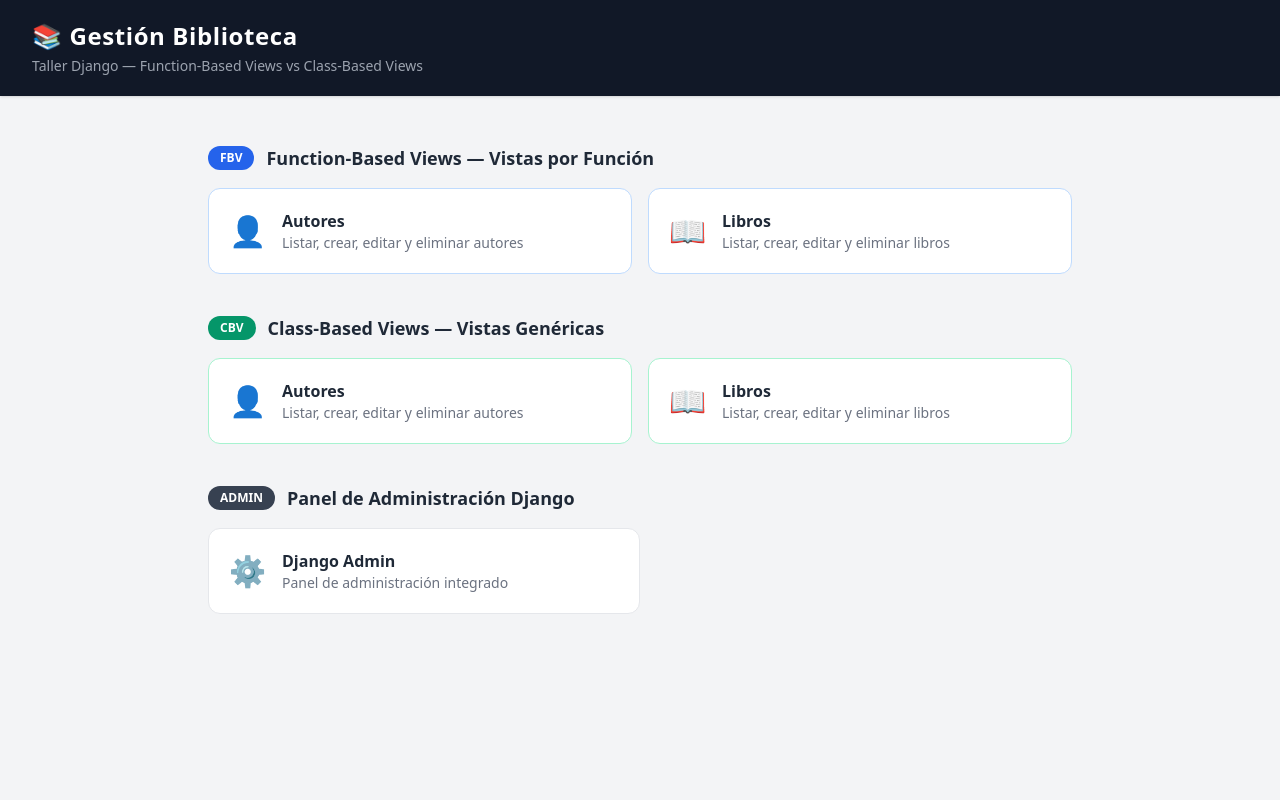
After one commit to fernandorosero91/tallerDjango2, a Django app: page / in a window 1280 px wide. The commit adds this page. Run offline with Django 5.2, Linux system fonts and the light colour scheme; some libraries are stand-ins or nearby versions.

Commit message:
creacion template home

```diff
--- a/proyecto/gestion/templates/gestion/cbv/base.html
+++ b/proyecto/gestion/templates/gestion/cbv/base.html
@@ -10,6 +10,7 @@
 
   <nav class="bg-emerald-700 text-white px-6 py-3 flex gap-6 items-center shadow">
     <span class="font-bold text-lg tracking-wide">📗 Gestión CBV</span>
+    <a href="/" class="hover:underline text-sm">Inicio</a>
     <a href="/cbv/autores/" class="hover:underline text-sm">Autores</a>
     <a href="/cbv/libros/" class="hover:underline text-sm">Libros</a>
     <span class="ml-auto text-xs opacity-60">Class-Based Views</span>
--- a/proyecto/gestion/templates/gestion/fbv/base.html
+++ b/proyecto/gestion/templates/gestion/fbv/base.html
@@ -10,6 +10,7 @@
 
   <nav class="bg-blue-700 text-white px-6 py-3 flex gap-6 items-center shadow">
     <span class="font-bold text-lg tracking-wide">📘 Gestión FBV</span>
+    <a href="/" class="hover:underline text-sm">Inicio</a>
     <a href="/autores/" class="hover:underline text-sm">Autores</a>
     <a href="/libros/" class="hover:underline text-sm">Libros</a>
     <span class="ml-auto text-xs opacity-60">Function-Based Views</span>
--- /dev/null
+++ b/proyecto/gestion/templates/gestion/home.html
@@ -0,0 +1,89 @@
+<!DOCTYPE html>
+<html lang="es">
+<head>
+  <meta charset="UTF-8">
+  <meta name="viewport" content="width=device-width, initial-scale=1.0">
+  <title>Inicio — Gestión Biblioteca</title>
+  <script src="https://cdn.tailwindcss.com"></script>
+</head>
+<body class="bg-gray-100 min-h-screen font-sans">
+
+  <header class="bg-gray-900 text-white px-8 py-5 shadow">
+    <h1 class="text-2xl font-bold tracking-wide">📚 Gestión Biblioteca</h1>
+    <p class="text-gray-400 text-sm mt-1">Taller Django — Function-Based Views vs Class-Based Views</p>
+  </header>
+
+  <main class="max-w-4xl mx-auto mt-12 px-4">
+
+    <!-- FBV -->
+    <section class="mb-10">
+      <div class="flex items-center gap-3 mb-4">
+        <span class="bg-blue-600 text-white text-xs font-bold px-3 py-1 rounded-full">FBV</span>
+        <h2 class="text-lg font-semibold text-gray-800">Function-Based Views — Vistas por Función</h2>
+      </div>
+      <div class="grid grid-cols-1 sm:grid-cols-2 gap-4">
+        <a href="/autores/"
+           class="bg-white border border-blue-200 hover:border-blue-500 hover:shadow-md rounded-xl p-5 flex items-center gap-4 transition">
+          <span class="text-3xl">👤</span>
+          <div>
+            <p class="font-semibold text-gray-800">Autores</p>
+            <p class="text-sm text-gray-500">Listar, crear, editar y eliminar autores</p>
+          </div>
+        </a>
+        <a href="/libros/"
+           class="bg-white border border-blue-200 hover:border-blue-500 hover:shadow-md rounded-xl p-5 flex items-center gap-4 transition">
+          <span class="text-3xl">📖</span>
+          <div>
+            <p class="font-semibold text-gray-800">Libros</p>
+            <p class="text-sm text-gray-500">Listar, crear, editar y eliminar libros</p>
+          </div>
+        </a>
+      </div>
+    </section>
+
+    <!-- CBV -->
+    <section class="mb-10">
+      <div class="flex items-center gap-3 mb-4">
+        <span class="bg-emerald-600 text-white text-xs font-bold px-3 py-1 rounded-full">CBV</span>
+        <h2 class="text-lg font-semibold text-gray-800">Class-Based Views — Vistas Genéricas</h2>
+      </div>
+      <div class="grid grid-cols-1 sm:grid-cols-2 gap-4">
+        <a href="/cbv/autores/"
+           class="bg-white border border-emerald-200 hover:border-emerald-500 hover:shadow-md rounded-xl p-5 flex items-center gap-4 transition">
+          <span class="text-3xl">👤</span>
+          <div>
+            <p class="font-semibold text-gray-800">Autores</p>
+            <p class="text-sm text-gray-500">Listar, crear, editar y eliminar autores</p>
+          </div>
+        </a>
+        <a href="/cbv/libros/"
+           class="bg-white border border-emerald-200 hover:border-emerald-500 hover:shadow-md rounded-xl p-5 flex items-center gap-4 transition">
+          <span class="text-3xl">📖</span>
+          <div>
+            <p class="font-semibold text-gray-800">Libros</p>
+            <p class="text-sm text-gray-500">Listar, crear, editar y eliminar libros</p>
+          </div>
+        </a>
+      </div>
+    </section>
+
+    <!-- Admin -->
+    <section>
+      <div class="flex items-center gap-3 mb-4">
+        <span class="bg-gray-700 text-white text-xs font-bold px-3 py-1 rounded-full">ADMIN</span>
+        <h2 class="text-lg font-semibold text-gray-800">Panel de Administración Django</h2>
+      </div>
+      <a href="/admin/"
+         class="bg-white border border-gray-200 hover:border-gray-500 hover:shadow-md rounded-xl p-5 flex items-center gap-4 transition w-full sm:w-1/2">
+        <span class="text-3xl">⚙️</span>
+        <div>
+          <p class="font-semibold text-gray-800">Django Admin</p>
+          <p class="text-sm text-gray-500">Panel de administración integrado</p>
+        </div>
+      </a>
+    </section>
+
+  </main>
+
+</body>
+</html>
--- a/proyecto/gestion/urls.py
+++ b/proyecto/gestion/urls.py
@@ -2,6 +2,9 @@ from django.urls import path
 from . import views
 
 urlpatterns = [
+
+    # Home
+    path('', views.home, name='home'),
 
     # ─────────────────────────────────────────
     # FBV — Vistas por Función
--- a/proyecto/gestion/views.py
+++ b/proyecto/gestion/views.py
@@ -3,6 +3,14 @@ from django.urls import reverse_lazy
 from django.views.generic import ListView, CreateView, UpdateView, DeleteView
 from .models import Autor, Libro
 from .forms import AutorForm, LibroForm
+
+# ─────────────────────────────────────────
+# HOME
+# ─────────────────────────────────────────
+
+def home(request):
+    return render(request, 'gestion/home.html')
+
 
 # ─────────────────────────────────────────
 # VISTAS POR FUNCIÓN (Function-Based Views)
```
